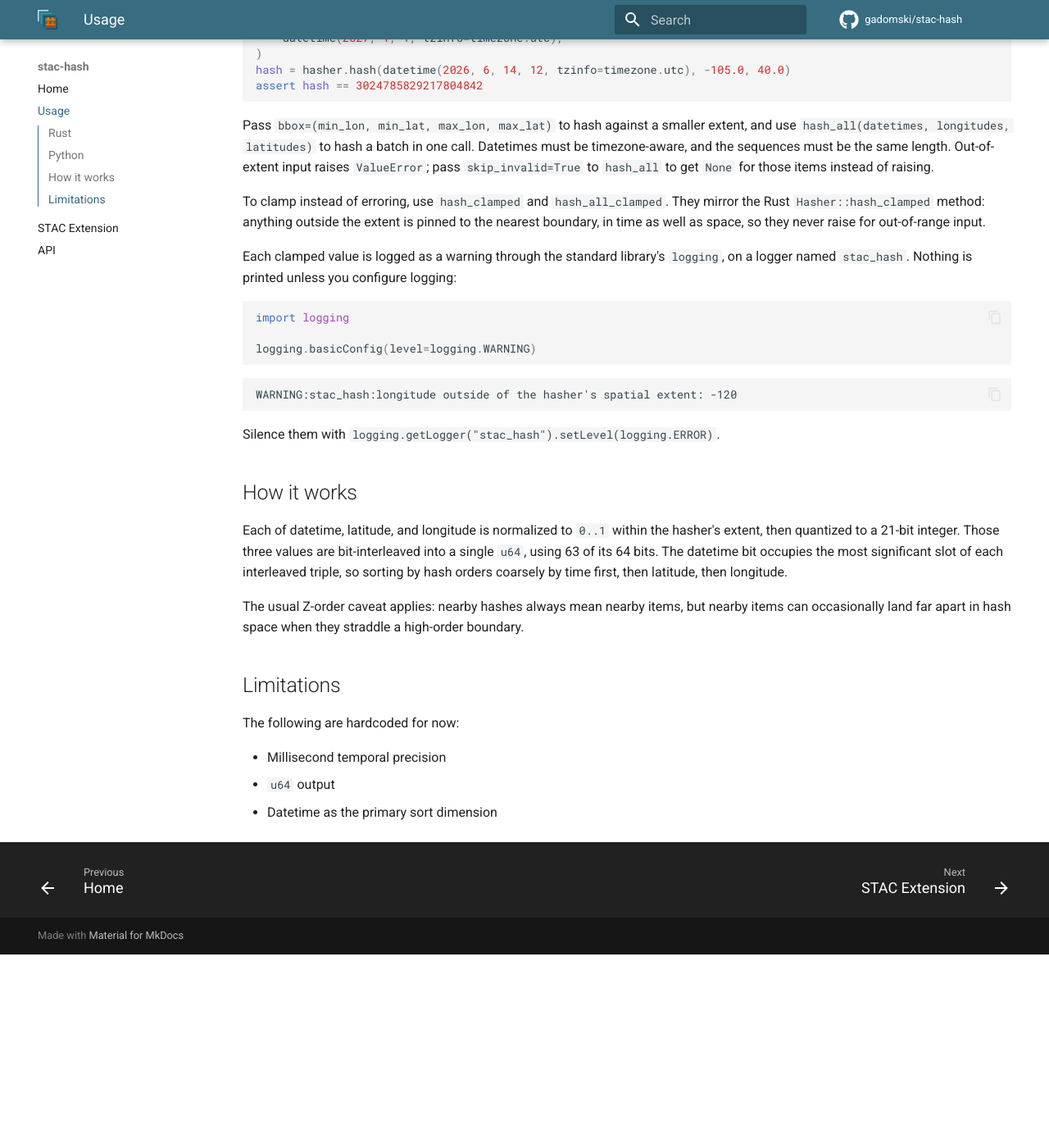
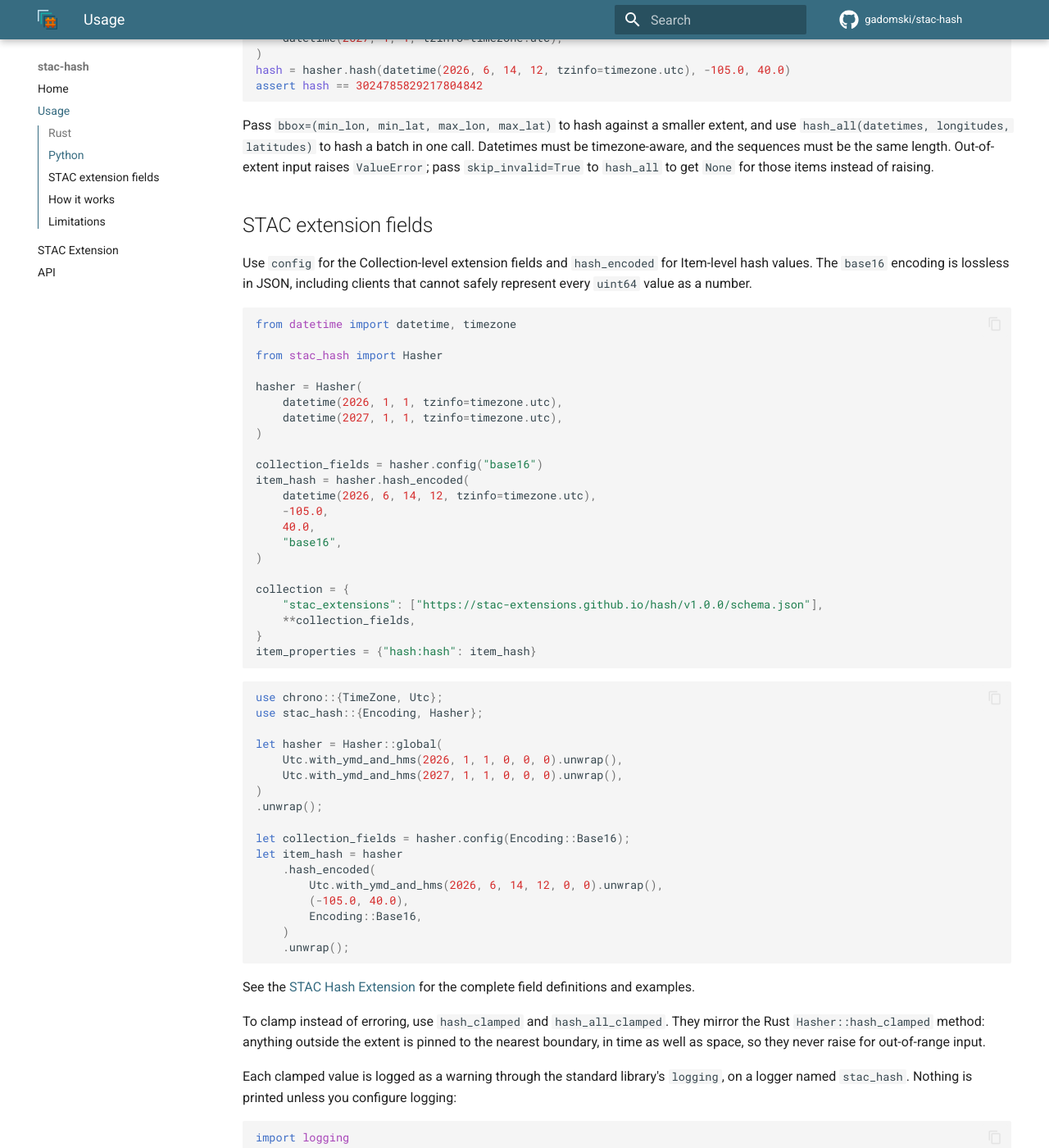
Before and after one commit to gadomski/stac-hash, an MkDocs documentation site: the page built from docs/usage.md, in a window 1280 px wide and 1400 px high, scrolled down 841 px. Shown: the whole window at 82% size. Built offline with MkDocs 1.6.1 and Material for MkDocs 9.7.7, drawn with Linux system fonts in a browser that asks for light colours; comment, search, counter and statistics services are not loaded; the version menu is left out; before the commit the page ends 2005 px from its top, so only the background shows below that.

Commit message:
docs: document STAC extension metadata helpers

````diff
--- a/docs/usage.md
+++ b/docs/usage.md
@@ -44,6 +44,57 @@ assert hash == 3024785829217804842
 
 Pass `bbox=(min_lon, min_lat, max_lon, max_lat)` to hash against a smaller extent, and use `hash_all(datetimes, longitudes, latitudes)` to hash a batch in one call. Datetimes must be timezone-aware, and the sequences must be the same length. Out-of-extent input raises `ValueError`; pass `skip_invalid=True` to `hash_all` to get `None` for those items instead of raising.
 
+## STAC extension fields
+
+Use `config` for the Collection-level extension fields and `hash_encoded` for Item-level hash values. The `base16` encoding is lossless in JSON, including clients that cannot safely represent every `uint64` value as a number.
+
+```python
+from datetime import datetime, timezone
+
+from stac_hash import Hasher
+
+hasher = Hasher(
+    datetime(2026, 1, 1, tzinfo=timezone.utc),
+    datetime(2027, 1, 1, tzinfo=timezone.utc),
+)
+
+collection_fields = hasher.config("base16")
+item_hash = hasher.hash_encoded(
+    datetime(2026, 6, 14, 12, tzinfo=timezone.utc),
+    -105.0,
+    40.0,
+    "base16",
+)
+
+collection = {
+    "stac_extensions": ["https://stac-extensions.github.io/hash/v1.0.0/schema.json"],
+    **collection_fields,
+}
+item_properties = {"hash:hash": item_hash}
+```
+
+```rust
+use chrono::{TimeZone, Utc};
+use stac_hash::{Encoding, Hasher};
+
+let hasher = Hasher::global(
+    Utc.with_ymd_and_hms(2026, 1, 1, 0, 0, 0).unwrap(),
+    Utc.with_ymd_and_hms(2027, 1, 1, 0, 0, 0).unwrap(),
+)
+.unwrap();
+
+let collection_fields = hasher.config(Encoding::Base16);
+let item_hash = hasher
+    .hash_encoded(
+        Utc.with_ymd_and_hms(2026, 6, 14, 12, 0, 0).unwrap(),
+        (-105.0, 40.0),
+        Encoding::Base16,
+    )
+    .unwrap();
+```
+
+See the [STAC Hash Extension](stac-extension.md) for the complete field definitions and examples.
+
 To clamp instead of erroring, use `hash_clamped` and `hash_all_clamped`. They mirror the Rust `Hasher::hash_clamped` method: anything outside the extent is pinned to the nearest boundary, in time as well as space, so they never raise for out-of-range input.
 
 Each clamped value is logged as a warning through the standard library's `logging`, on a logger named `stac_hash`. Nothing is printed unless you configure logging:
````
Also changed, not shown: 1 other file.
